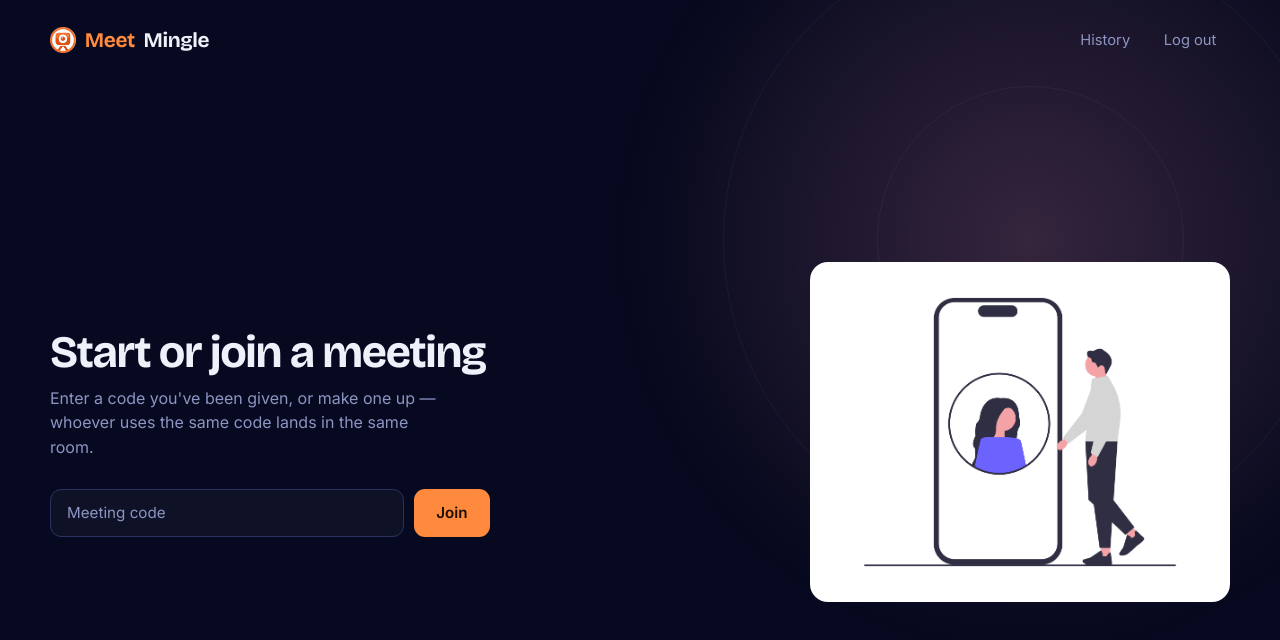
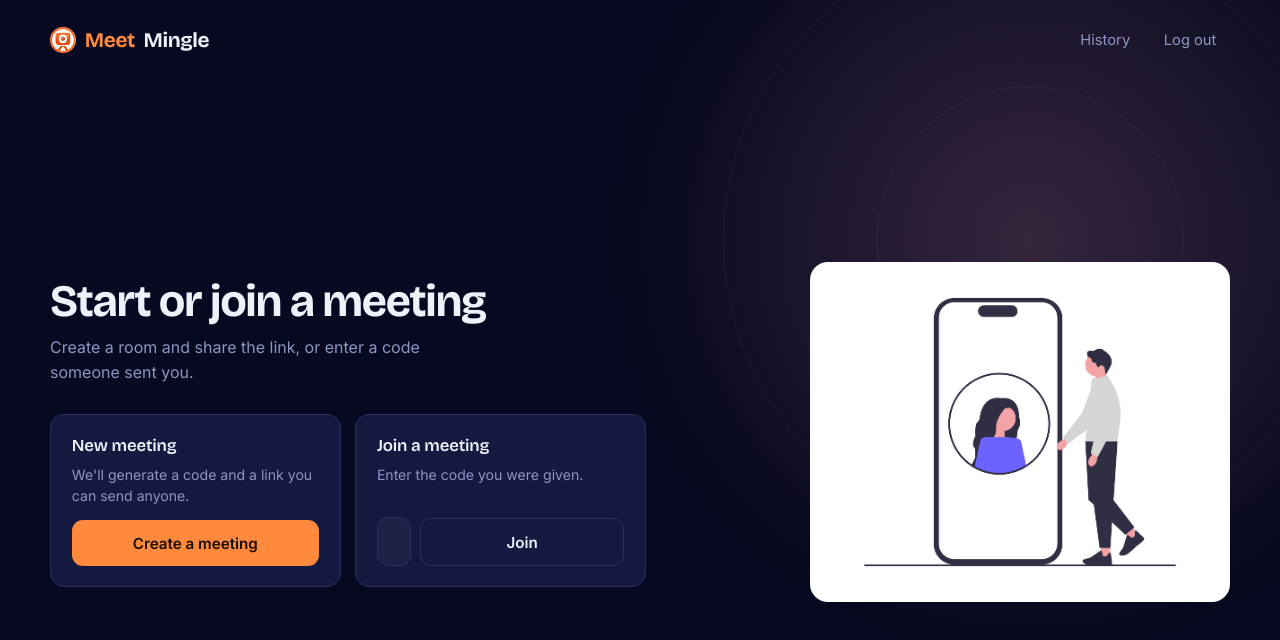
Before and after one commit to apurvasharan17/MeetMingle, a React (Create React App) app in the folder frontend/: page /home in a window 1280 px wide. Shown: the top 640 px of the page. Built offline with nearby package versions, Linux system fonts and the light colour scheme; no server answers; sample sign-in values are in the browser's storage.

Commit message:
Add meeting creation with shareable link

```diff
--- a/frontend/src/App.css
+++ b/frontend/src/App.css
@@ -617,3 +617,66 @@ body {
         transition: none !important;
     }
 }
+
+/* ---------- Home: create vs join ---------- */
+
+.mmChoice {
+    display: grid;
+    grid-template-columns: repeat(auto-fit, minmax(230px, 1fr));
+    gap: 0.9rem;
+    max-width: 620px;
+}
+
+.mmChoiceCard {
+    display: flex;
+    flex-direction: column;
+    align-items: flex-start;
+    gap: 0.55rem;
+    padding: 1.3rem;
+    border: 1px solid var(--line);
+    border-radius: 14px;
+    background: var(--surface);
+}
+
+.mmChoiceTitle {
+    margin: 0;
+    font-family: var(--display);
+    font-size: 1.05rem;
+    font-weight: 600;
+    letter-spacing: -0.01em;
+}
+
+.mmChoiceLead {
+    margin: 0 0 0.35rem;
+    font-size: 0.88rem;
+    line-height: 1.45;
+    color: var(--muted);
+}
+
+.mmChoiceCard .mmBtn,
+.mmChoiceCard .mmJoin {
+    margin-top: auto;
+    width: 100%;
+}
+
+.mmCreated {
+    max-width: 620px;
+    margin-top: 1rem;
+    padding: 1.3rem;
+    border: 1px solid var(--ember);
+    border-radius: 14px;
+    background: rgba(255, 138, 61, 0.06);
+}
+
+.mmCreated .mmJoin {
+    max-width: none;
+}
+
+.mmCreated .mmBtn {
+    margin-top: 0.9rem;
+}
+
+.mmLinkField {
+    font-size: 0.88rem;
+    color: var(--muted);
+}
--- a/frontend/src/pages/home.jsx
+++ b/frontend/src/pages/home.jsx
@@ -1,27 +1,40 @@
-import React, { useContext, useState } from "react";
+import React, { useContext, useRef, useState } from "react";
 import { useNavigate } from "react-router-dom";
 
 import withAuth from "../utils/withAuth";
 import { AuthContext } from "../contexts/AuthContext";
 import "../App.css";
 
+// Ambiguous characters left out, so a code read aloud or copied off a
+// screen doesn't turn into a different room.
+const ALPHABET = "abcdefghjkmnpqrstuvwxyz23456789";
+
+const chunk = (length) =>
+    Array.from(
+        { length },
+        () => ALPHABET[Math.floor(Math.random() * ALPHABET.length)]
+    ).join("");
+
+// Grouped like a phone number — easier to read back to someone than a
+// single run of characters. Still matches the backend's code pattern.
+const newMeetingCode = () => `${chunk(3)}-${chunk(4)}-${chunk(3)}`;
+
 function HomeComponent() {
     const navigate = useNavigate();
+    const linkRef = useRef(null);
+
     const [meetingCode, setMeetingCode] = useState("");
     const [error, setError] = useState("");
     const [joining, setJoining] = useState(false);
 
+    const [createdCode, setCreatedCode] = useState("");
+    const [copied, setCopied] = useState(false);
+
     const { addToUserHistory, handleLogout } = useContext(AuthContext);
 
-    const handleJoinVideoCall = async () => {
-        const code = meetingCode.trim();
+    const createdLink = createdCode ? `${window.location.origin}/${createdCode}` : "";
 
-        // Matches the backend's validation in addToHistory
-        if (!/^[a-zA-Z0-9_-]{4,64}$/.test(code)) {
-            setError("Use 4-64 letters, numbers, dashes or underscores.");
-            return;
-        }
-
+    const enterRoom = async (code) => {
         setJoining(true);
         try {
             await addToUserHistory(code);
@@ -32,6 +45,35 @@ function HomeComponent() {
             setJoining(false);
             navigate(`/${code}`);
         }
+    };
+
+    const handleCreate = () => {
+        setCreatedCode(newMeetingCode());
+        setCopied(false);
+        setError("");
+    };
+
+    const handleCopy = async () => {
+        try {
+            await navigator.clipboard.writeText(createdLink);
+            setCopied(true);
+        } catch (e) {
+            // The Clipboard API needs a secure context, so it fails on plain
+            // http. Select the text instead and let them copy by hand.
+            linkRef.current?.select();
+        }
+    };
+
+    const handleJoin = () => {
+        const code = meetingCode.trim();
+
+        // Matches the backend's validation in addToHistory
+        if (!/^[a-zA-Z0-9_-]{4,64}$/.test(code)) {
+            setError("Use 4-64 letters, numbers, dashes or underscores.");
+            return;
+        }
+
+        enterRoom(code);
     };
 
     return (
@@ -58,9 +100,23 @@ function HomeComponent() {
                 <div>
                     <h1 className="mmHomeTitle">Start or join a meeting</h1>
                     <p className="mmHomeLead">
-                        Enter a code you've been given, or make one up — whoever uses the same
-                        code lands in the same room.
+                        Create a room and share the link, or enter a code someone sent you.
                     </p>
+
+                    <div className="mmChoice">
+                        <section className="mmChoiceCard">
+                            <h2 className="mmChoiceTitle">New meeting</h2>
+                            <p className="mmChoiceLead">
+                                We'll generate a code and a link you can send anyone.
+                            </p>
+                            <button type="button" className="mmBtn" onClick={handleCreate}>
+                                Create a meeting
+                            </button>
+                        </section>
+
+                        <section className="mmChoiceCard">
+                            <h2 className="mmChoiceTitle">Join a meeting</h2>
+                            <p className="mmChoiceLead">Enter the code you were given.</p>
 
                             <div className="mmJoin">
                                 <input
@@ -70,22 +126,58 @@ function HomeComponent() {
                                         setMeetingCode(e.target.value);
                                         setError("");
                                     }}
-                            onKeyDown={(e) => e.key === "Enter" && handleJoinVideoCall()}
-                            placeholder="Meeting code"
+                                    onKeyDown={(e) => e.key === "Enter" && handleJoin()}
+                                    placeholder="abc-defg-hij"
                                     aria-label="Meeting code"
                                     aria-invalid={Boolean(error)}
                                 />
                                 <button
                                     type="button"
-                            className="mmBtn"
-                            onClick={handleJoinVideoCall}
+                                    className="mmBtn mmBtnGhost"
+                                    onClick={handleJoin}
                                     disabled={joining}
                                 >
-                            {joining ? "Joining…" : "Join"}
+                                    Join
                                 </button>
                             </div>
 
                             {error && <p className="mmError">{error}</p>}
+                        </section>
+                    </div>
+
+                    {createdCode && (
+                        <div className="mmCreated">
+                            <p className="mmLabel">Your meeting is ready</p>
+
+                            <div className="mmJoin">
+                                <input
+                                    ref={linkRef}
+                                    className="mmField mmLinkField"
+                                    value={createdLink}
+                                    readOnly
+                                    aria-label="Meeting link"
+                                    onFocus={(e) => e.target.select()}
+                                />
+                                <button type="button" className="mmBtn mmBtnGhost" onClick={handleCopy}>
+                                    {copied ? "Copied" : "Copy link"}
+                                </button>
+                            </div>
+
+                            <p className="mmHint">
+                                Anyone with this link can join, so only send it to people you want
+                                in the room.
+                            </p>
+
+                            <button
+                                type="button"
+                                className="mmBtn"
+                                disabled={joining}
+                                onClick={() => enterRoom(createdCode)}
+                            >
+                                {joining ? "Starting…" : "Start now"}
+                            </button>
+                        </div>
+                    )}
                 </div>
 
                 <div className="mmHomeArt">
```
Lines whose indentation alone changed are shown as unchanged.
